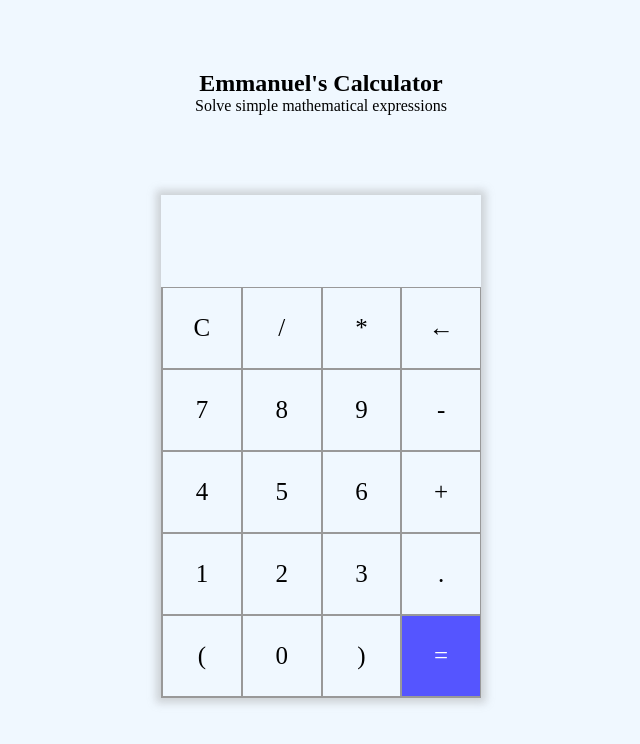
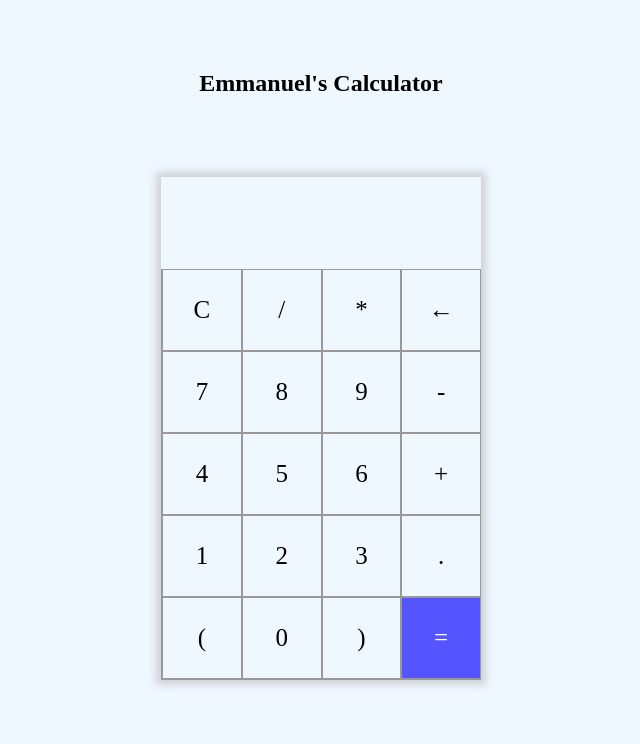
Before and after one commit to EmmanuelOdedele/Calculator, a plain HTML site: page index.html in a window 1280 px wide. Shown: the whole page, without its empty margins (319-959 px from the left). Drawn offline with Linux system fonts and the light colour scheme.

Commit message:
second commit

```diff
--- a/index.html
+++ b/index.html
@@ -10,7 +10,7 @@
   <body>
     <section>
       <h1 class="header">Emmanuel's Calculator</h1>
-      <p class="paragraph">Solve simple mathematical expressions</p>
+      <!-- <p class="paragraph">Solve simple mathematical expressions</p> -->
       <div class="container">
         <div id="display"></div>
         <div class="buttons">
```
